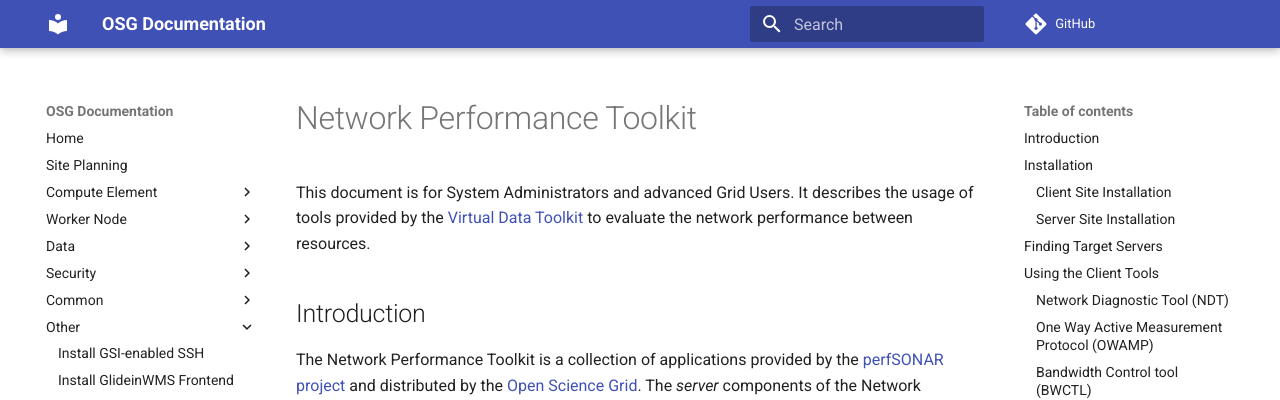
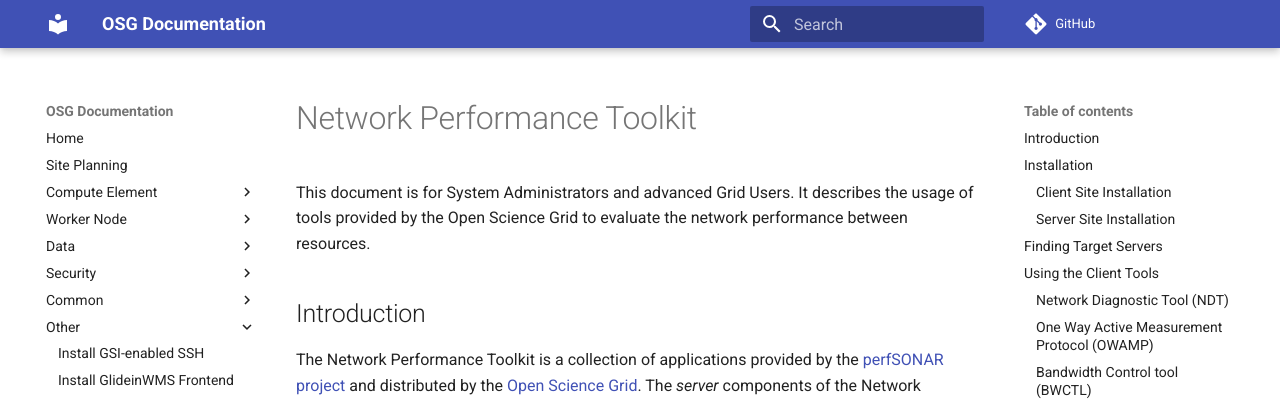
Before and after one commit to osg-htc/docs, an MkDocs documentation site: the page built from docs/other/network-performance-toolkit.md, in a window 1280 px wide and 900 px high. Shown: the top 400 px of the window. Built offline with MkDocs 1.6.1 and Material for MkDocs 9.7.7, drawn with Linux system fonts in a browser that asks for light colours; comment, search, counter and statistics services are not loaded; old or Windows-style settings are respelled for this version of MkDocs.

Commit message:
Drop VDT link

```diff
--- a/docs/other/network-performance-toolkit.md
+++ b/docs/other/network-performance-toolkit.md
@@ -1,7 +1,7 @@
 Network Performance Toolkit
 ================================
 
-This document is for System Administrators and advanced Grid Users. It describes the usage of tools provided by the [Virtual Data Toolkit](http://vdt.cs.wisc.edu) to evaluate the network performance between resources.
+This document is for System Administrators and advanced Grid Users. It describes the usage of tools provided by the Open Science Grid to evaluate the network performance between resources.
 
 Introduction
 ------------
```
